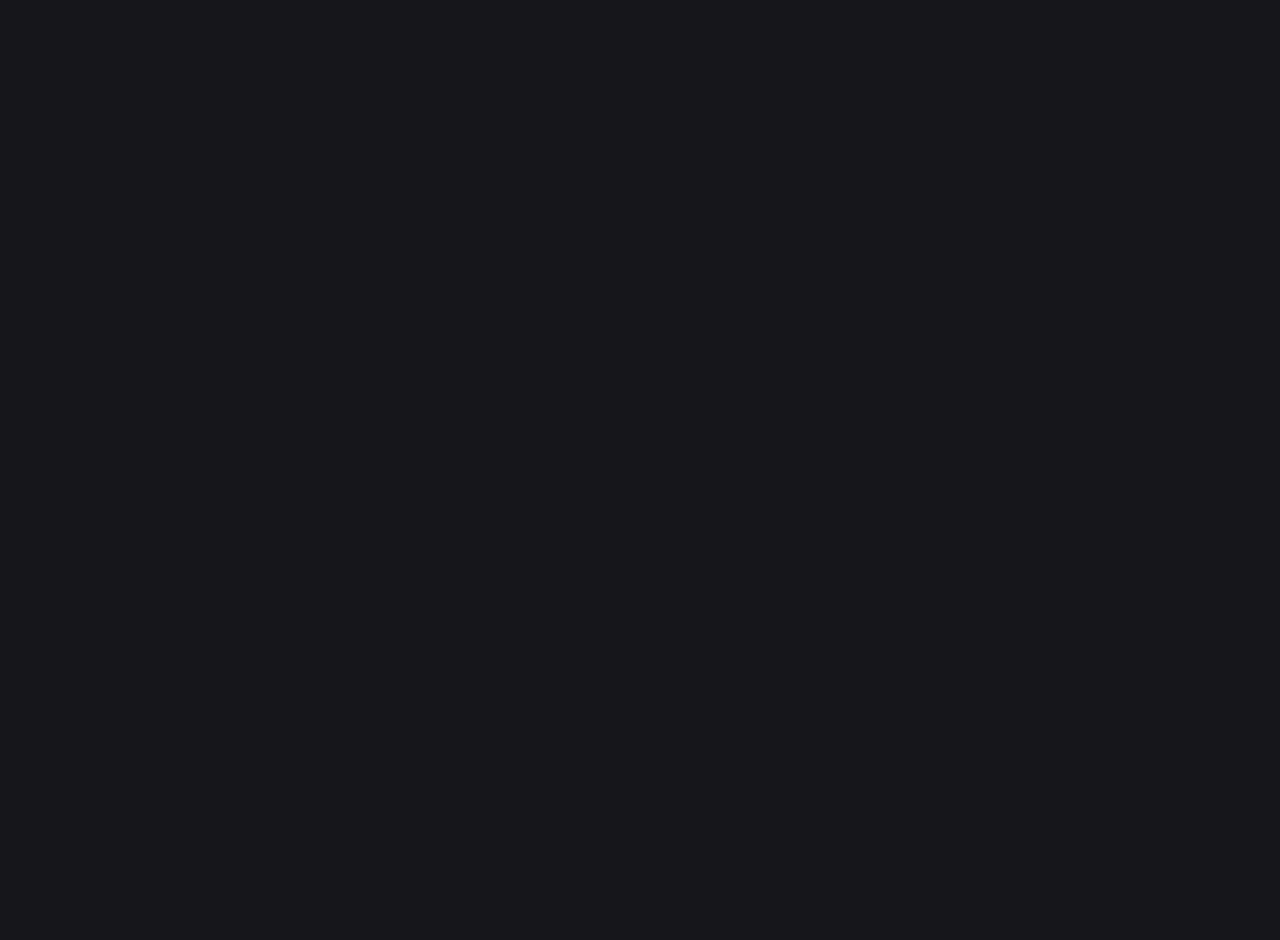
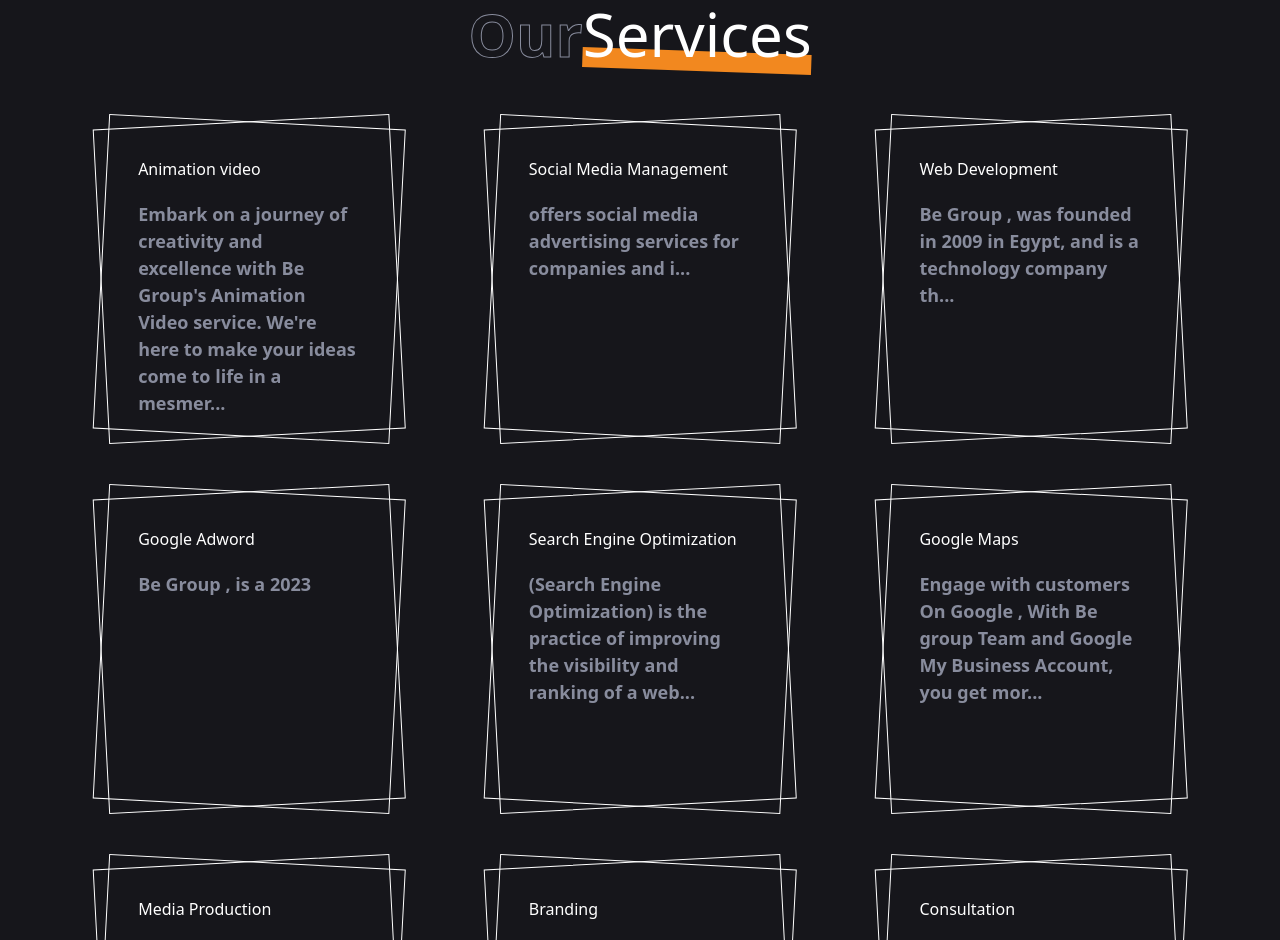
Before and after one commit to scob337/New-Landing, a React (Vite) app: page / in a window 1280 px wide. Shown: the part 1860-2800 px from the top of the page. Before the commit the page ends 1804 px from the top, so only its background shows below. Built offline with nearby package versions, Linux system fonts and the light colour scheme.

Commit message:
add new features

```diff
--- /dev/null
+++ b/src/Components/HomeComponents/Services/Services.jsx
@@ -0,0 +1,20 @@
+import SectionTitle from "../../SharedComponents/SectionTitle";
+import ServicesCard from "./ServicesCard";
+import ServicesData from "./ServicesData";
+const Services = () => {
+  return (
+    <div className="min-h-[10vh] py-10">
+      <SectionTitle>
+        <span className="font-extrabold bold transparent-text">Our</span>
+        <span className="underlines ">Services</span>
+      </SectionTitle>
+      <div className="m-auto mt-5 w-[90%] grid grid-cols-1  md:grid-cols-2 xl:grid-cols-3 gap-5 place-items-center">
+        {ServicesData.map((item , idx) => {
+          return <ServicesCard key={idx} title={item.title} desc={item.desc} />;
+        })}
+      </div>
+    </div>
+  );
+};
+
+export default Services;
--- /dev/null
+++ b/src/Components/HomeComponents/Services/ServicesCard.jsx
@@ -0,0 +1,58 @@
+import { useRef } from "react";
+import useMouseMove from "../../../cHooks/useMouseMove";
+import propTypes from "prop-types";
+
+const ServicesCard = ({ title, desc }) => {
+  const Ref = useRef();
+  const {
+    position,
+    handleMouseMove,
+    handleMouseLeave,
+    handleMouseEnter,
+    isMouseInside,
+  } = useMouseMove();
+
+  return (
+    <div
+      className="w-[100%] h-[350px] relative flex  justify-center items-center overflow-hidden"
+      onMouseMove={(e) => handleMouseMove(e, Ref)}
+      onMouseLeave={() => handleMouseLeave(Ref)}
+      onMouseEnter={handleMouseEnter}
+      ref={Ref}
+    >
+      <div className="text-white flex flex-col h-[70%] m-auto w-[60%] gap-5 ">
+        <h1>{title}</h1>
+        <p className="text-[#888C9D] text-[18px] font-semibold">{desc}</p>
+      </div>
+      <div
+        className="absolute w-[80%] h-[90%] pointer-events-none"
+        style={{
+          left: isMouseInside
+            ? `${Math.max(
+                0,
+                Math.min(position.x, Ref.current?.clientWidth - 80)
+              )}px`
+            : "50%",
+          top: isMouseInside
+            ? `${Math.max(
+                0,
+                Math.min(position.y, Ref.current?.clientHeight - 90)
+              )}px`
+            : "50%",
+          transform: isMouseInside
+            ? "translate(0, 0)"
+            : "translate(-50%, -50%)",
+          transition: isMouseInside ? "none" : "all 0.3s ease",
+        }}
+      >
+        <span className="relative inline-block box-Effect w-full h-full"></span>
+      </div>
+    </div>
+  );
+};
+ServicesCard.propTypes = {
+  title: propTypes.string,
+  desc: propTypes.string,
+};
+
+export default ServicesCard;
--- /dev/null
+++ b/src/Components/HomeComponents/Services/ServicesData.js
@@ -0,0 +1,40 @@
+const ServicesData = [
+  {
+    title: "Animation video",
+    desc: "Embark on a journey of creativity and excellence with Be Group's Animation Video service. We're here to make your ideas come to life in a mesmer...",
+  },
+  {
+    title: "Social Media Management",
+    desc: " offers social media advertising services for companies and i...",
+  },
+  {
+    title: "Web Development",
+    desc: " Be Group  , was founded in 2009 in Egypt, and is a technology company th...",
+  },
+  {
+    title: "Google Adword",
+    desc: "Be Group ,  is a 2023 ",
+  },
+  {
+    title: "Search Engine Optimization",
+    desc: " (Search Engine Optimization) is the practice of improving the visibility and ranking of a web...",
+  },
+  {
+    title: "Google Maps",
+    desc: "Engage with customers On Google , With Be group Team and Google My Business Account, you get mor...",
+  },
+  {
+    title: "Media Production",
+    desc: "Be Group ,  provides media production services, which include video production, audio production, an...",
+  },
+  {
+    title: "Branding",
+    desc: "Be Group ,  provides brand design services that aim to improve and enhan...",
+  },
+  {
+    title: "Consultation",
+    desc: "Be Group ,  provides marketing consulting services for companies and ins...",
+  },
+];
+
+export default ServicesData;
--- a/src/Components/MouseEffect.jsx
+++ b/src/Components/MouseEffect.jsx
@@ -4,14 +4,20 @@
   const [position, setPosition] = useState({ x: 0, y: 0 });
 
   useEffect(() => {
+    let animationFrameId;
+
     const handleMouseMove = (e) => {
-      setPosition({ x: e.clientX, y: e.clientY });
+      cancelAnimationFrame(animationFrameId);
+      animationFrameId = requestAnimationFrame(() => {
+        setPosition({ x: e.clientX, y: e.clientY });
+      });
     };
 
     window.addEventListener("mousemove", handleMouseMove);
 
     return () => {
       window.removeEventListener("mousemove", handleMouseMove);
+      cancelAnimationFrame(animationFrameId);
     };
   }, []);
 
@@ -21,6 +27,7 @@
       style={{
         left: `${position.x}px`,
         top: `${position.y}px`,
+        transform: "translate(-50%, -50%)",
       }}
     />
   );
--- a/src/Components/SharedComponents/Button.jsx
+++ b/src/Components/SharedComponents/Button.jsx
@@ -14,26 +14,28 @@
 
   return (
     <div
-      className="w-[200px] h-[120px] grid place-items-center"
+      className="w-[200px] h-[120px] grid place-items-center justify-center relative "
       onMouseMove={(e) => handleMouseMove(e, Ref)}
       onMouseLeave={() => handleMouseLeave(Ref)}
       onMouseEnter={handleMouseEnter}
       ref={Ref}
     >
       <button
-        className="hover:bg-[#F2881F] transition-all duration-500 cursor-pointer hover:translate-y-[-10px] px-5 py-1 text-white text-[20px] flex items-center justify-between w-[160px] relative customButton z-50"
+        className="hover:bg-[#F2881F] transition-all duration-700 cursor-pointer hover:translate-y-[-10px] px-5 py-1 text-white text-[20px] flex items-center justify-between w-[160px] relative customButton z-50"
         onClick={onclick}
       >
         {children}
       </button>
       <div
-        className="absolute w-[80%] h-[50%]"
+        className="absolute w-[80%] h-[50%] pointer-events-none"
         style={{
-          left: isMouseInside ? `${position.x - 50}px` : "50%",
+          left: isMouseInside ? `${position.x - 30}px` : "50%",
           top: isMouseInside ? `${position.y - 20}px` : "50%",
-          transform: isMouseInside ? "" : "translate(-50%, -50%)",
-          position: "absolute",
-          transition: "all .4s linear",
+          transform: isMouseInside
+            ? "translate(0, 0)"
+            : "translate(-50%, -50%)",
+          transition: isMouseInside ? "none" : "all .5s linear",
+          willChange: "transform",
         }}
       >
         <span className="relative inline-block btn-Effect w-full h-full"></span>
--- a/src/Layouts/MainLayOut.jsx
+++ b/src/Layouts/MainLayOut.jsx
@@ -1,4 +1,3 @@
-import Partners from "../Components/HomeComponents/Partners/Partners";
 import CustomCursor from "../Components/MouseEffect";
 import Navbar from "../Components/NavBar/Navbar";
 import ScrollToTop from "../Components/SharedComponents/ScrollToTop";
@@ -9,7 +8,6 @@
       <CustomCursor />
       <Navbar />
       <Home />
-      <Partners />
       <ScrollToTop />
     </div>
   );
--- a/src/Pages/Home/home.jsx
+++ b/src/Pages/Home/home.jsx
@@ -1,10 +1,12 @@
 import useScrollDirection from "../../cHooks/useScroll";
 import GroupSection from "../../Components/HomeComponents/GroupSection/GroupSection";
+import Partners from "../../Components/HomeComponents/Partners/Partners";
+import Services from "../../Components/HomeComponents/Services/Services";
 import Button from "../../Components/SharedComponents/Button";
 import { FaArrowRight } from "react-icons/fa";
 
 const Home = () => {
-  const scrollDirection = useScrollDirection(200);
+  const scrollDirection = useScrollDirection(100);
 
   return (
     <>
@@ -27,7 +29,7 @@
             />
           </video>
         </div>
-        <div className="absolute top-[30%] left-1/2 -translate-x-1/2 -translate-y-1/2 w-full flex justify-center items-center text-center">
+        <div className="absolute top-[15%] left-1/2 -translate-x-1/2 -translate-y-1/2 w-full flex justify-center items-center text-center">
           <h1
             data-text="WE PROVIDE DIGITAL MARKETING"
             className={` font-bold text-[#F2881F] p-4 Animation-Header ${
@@ -52,6 +54,8 @@
         </div>
       </div>
       <GroupSection />
+      <Partners />
+      <Services />
     </>
   );
 };
--- a/src/cHooks/useMouseMove.js
+++ b/src/cHooks/useMouseMove.js
@@ -1,4 +1,3 @@
-// useMouseMove.js
 import { useState, useEffect } from "react";
 
 const useMouseMove = () => {
@@ -12,10 +11,7 @@
     const mouseX = e.clientX - elementRect.left;
     const mouseY = e.clientY - elementRect.top;
 
-    const boundedX = Math.max(0, Math.min(mouseX, elementRect.width - 50));
-    const boundedY = Math.max(0, Math.min(mouseY, elementRect.height - 50));
-
-    setPosition({ x: boundedX, y: boundedY });
+    setPosition({ x: mouseX, y: mouseY });
   };
 
   const handleMouseLeave = (ref) => {
--- a/src/index.css
+++ b/src/index.css
@@ -134,6 +134,27 @@
     }
 }
 
+/* Box-Effect */
+.box-Effect::before,
+.box-Effect::after {
+    content: "";
+    position: absolute;
+    border: 1px solid #fff;
+    left: 0;
+    top: 0px;
+    width: 100%;
+    height: 100%;
+    z-index: 1;
+}
+
+.box-Effect::before {
+    transform: rotate(3deg);
+}
+
+.box-Effect::after {
+    transform: rotate(-3deg);
+}
+ /* Box-Effect */
 /* Buttons Effect Border */
 .btn-Effect::before,
 .btn-Effect::after {
```
